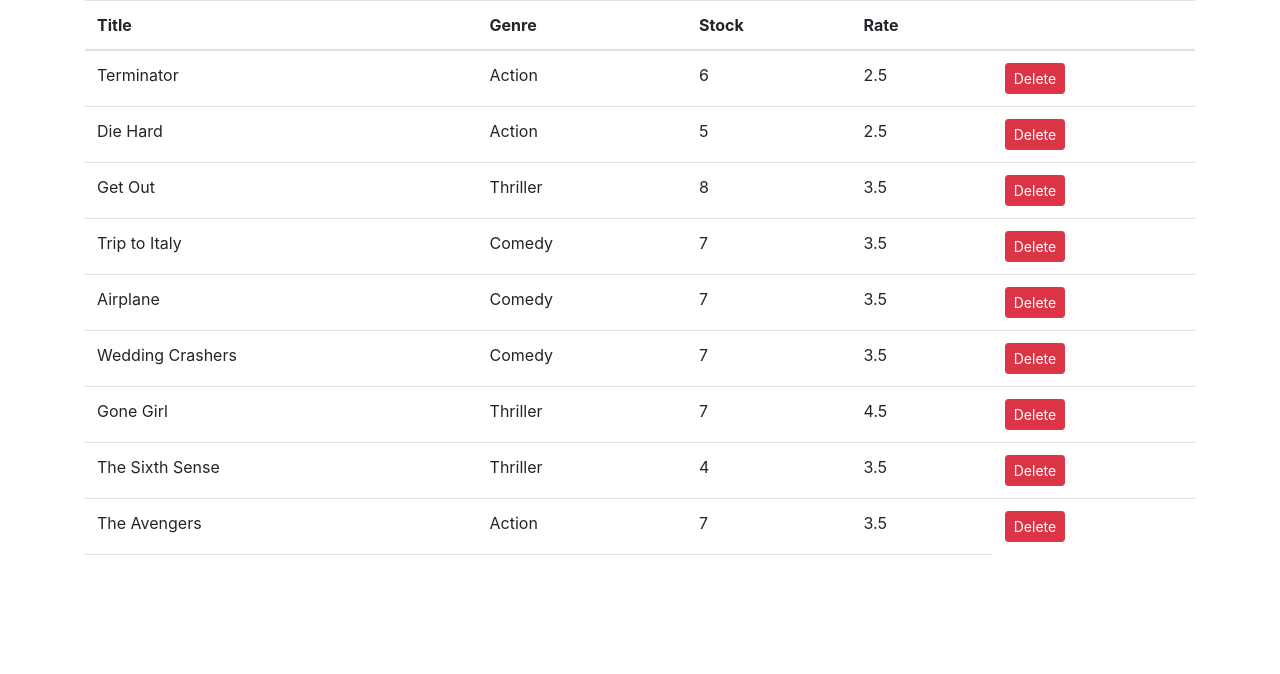
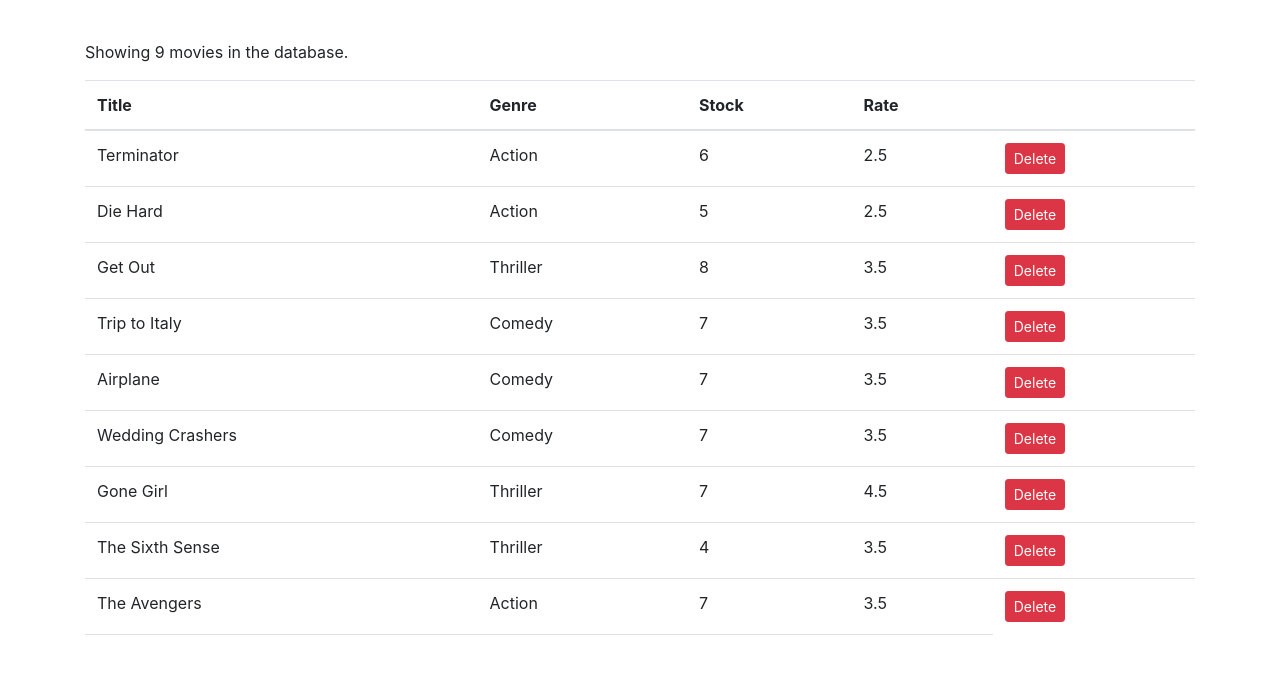
Before and after one commit to aybekj/react-vidly-app, a React (Create React App) app: page / in a window 1280 px wide. Shown: the top 674 px of the page. Built offline with nearby package versions, Linux system fonts and the light colour scheme.

Commit message:
Conditional Rendering

```diff
--- a/src/components/movies.jsx
+++ b/src/components/movies.jsx
@@ -11,7 +11,12 @@
   };
 
   render() {
+    const { length: count } = this.state.movies;
+
+    if (count === 0) return <p>There is no movies in the database. </p>;
     return (
+      <React.Fragment>
+        <p>Showing {count} movies in the database. </p>
         <div>
           <table className="table">
             <thead>
@@ -49,6 +54,7 @@
             </tbody>
           </table>
         </div>
+      </React.Fragment>
     );
   }
 }
--- a/src/index.css
+++ b/src/index.css
@@ -1,13 +1,5 @@
 body {
   margin: 0;
-  font-family: -apple-system, BlinkMacSystemFont, 'Segoe UI', 'Roboto', 'Oxygen',
-    'Ubuntu', 'Cantarell', 'Fira Sans', 'Droid Sans', 'Helvetica Neue',
-    sans-serif;
-  -webkit-font-smoothing: antialiased;
-  -moz-osx-font-smoothing: grayscale;
+  padding: 40px 0 0 0;
+  font-family: sans-serif;
 }
-
-code {
-  font-family: source-code-pro, Menlo, Monaco, Consolas, 'Courier New',
-    monospace;
-}
```
Lines whose indentation alone changed are shown as unchanged.
